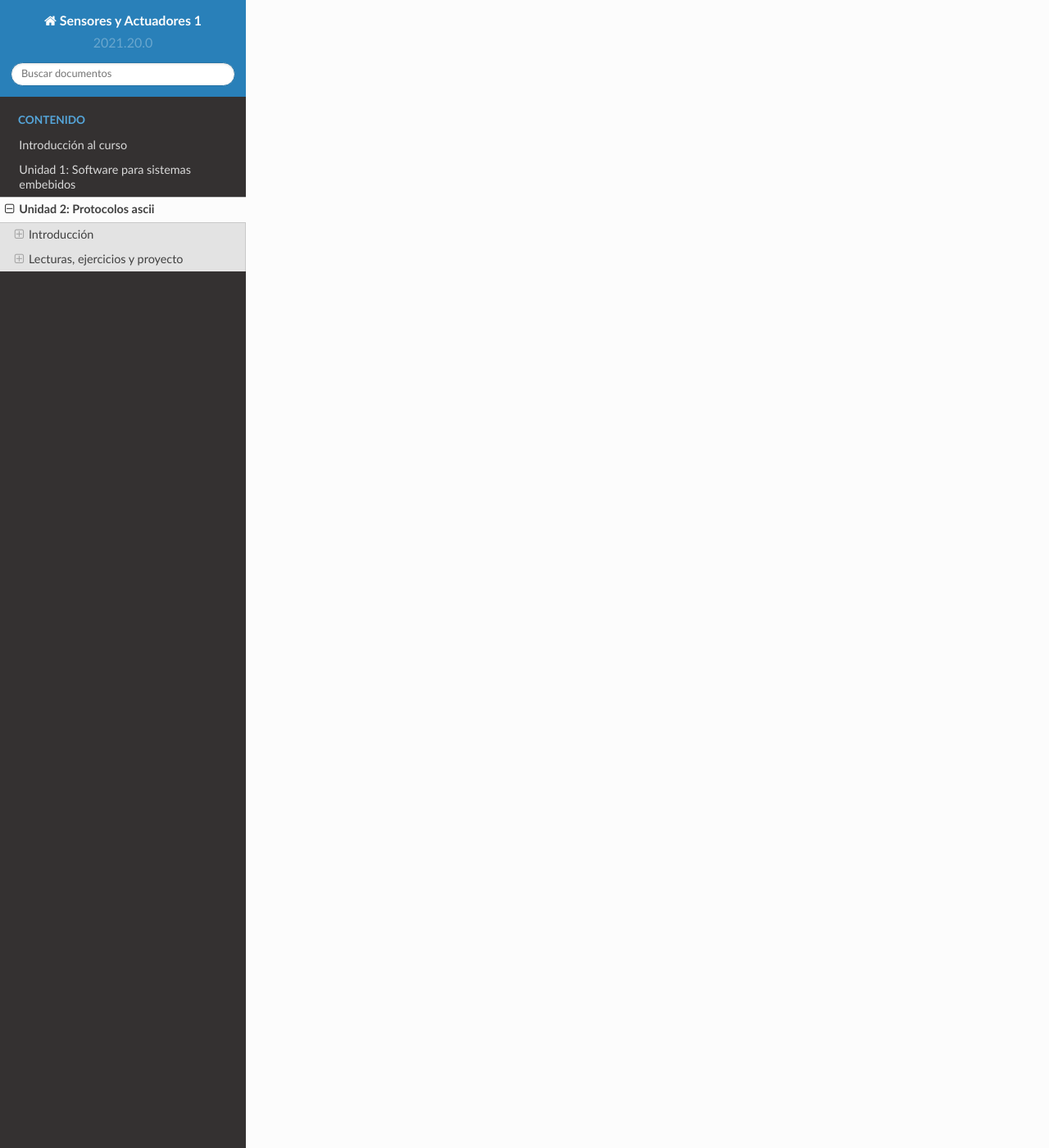
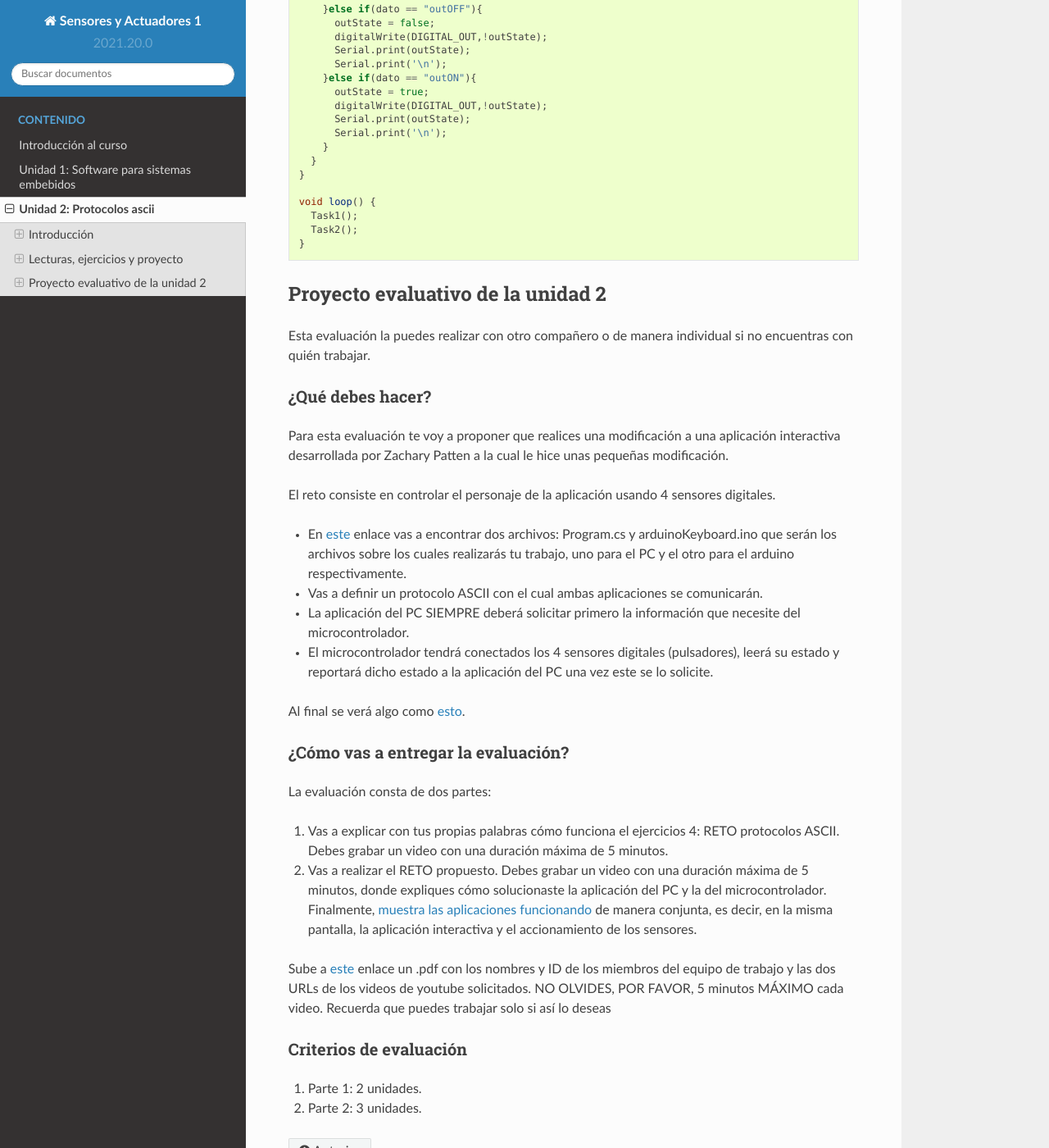
Before and after one commit to juanferfranco/sensores1, a Sphinx documentation site: the page built from docs/_unidad2/unidad2.rst, in a window 1280 px wide and 1400 px high, scrolled down 9443 px. Shown: the whole window at 82% size. Built offline with Sphinx 7.4.7 and the Read the Docs theme 2.0.0, drawn with Linux system fonts in a browser that asks for light colours; some of the changed text lies outside the part shown.

Commit message:
add unit2 evaluation

```diff
--- a/docs/_unidad2/unidad2.rst
+++ b/docs/_unidad2/unidad2.rst
@@ -301,6 +301,7 @@ comunicaciones seriales.
 
   El siguiente código muestra una posible solución al reto
 
+
 .. code-block:: csharp
 
     using System;
@@ -384,10 +385,194 @@ Protocolo de comunicación:
 * No olvides que DEBES terminar TODOS los mensajes con el carácter NEWLINE (``\n``) para que
   ambas partes sepan que el mensaje está completo.
 
+.. warning:: ALERTA DE SPOILER
+
+  Te dejo aquí una posible solución al problema.
+
+El código del PC:
+
+.. code-block:: csharp
+
+    using System;
+    using System.IO.Ports;
+    using System.Threading;
+
+    namespace un2_reto_ej4_2021_20
+    {
+        class Program
+        {
+            static void Main(string[] args)
+            {
+                int counter = 0;
+
+                Thread t = new Thread(serialCom);
+                t.Start();
+
+                while (true)
+                {
+                    Console.WriteLine(counter);
+                    counter = (counter + 1);
+                    Thread.Sleep(100);
+                }
+            }
+
+            static void serialCom()
+            {
+                SerialPort _serialPort = new SerialPort(); ;
+                _serialPort.PortName = "/dev/ttyUSB0";
+                _serialPort.BaudRate = 115200;
+                _serialPort.DtrEnable = true;
+                _serialPort.Open();
+
+                while (true)
+                {
+                    if (Console.KeyAvailable == true)
+                    {
+                        ConsoleKeyInfo key;
+                        key = Console.ReadKey(true);
+
+                        if (key.Key == ConsoleKey.R)
+                        {
+                            _serialPort.WriteLine("read");
+                            string message = _serialPort.ReadLine();
+                            Console.WriteLine(message);
+
+                        }else if (key.Key == ConsoleKey.I)
+                        {
+                            _serialPort.WriteLine("outON");
+                            string message = _serialPort.ReadLine();
+                            Console.WriteLine(message);
+
+                        }else if (key.Key == ConsoleKey.O)
+                        {
+                            _serialPort.WriteLine("outOFF");
+                            string message = _serialPort.ReadLine();
+                            Console.WriteLine(message);
+                        }
+                    }
+                }
+            }
+        }
+    }
+
+
+El código del microcontrolar:
+
+.. code-block:: cpp
+
+  #define DIGITAL_IN 19
+  #define ANALOG_IN 34
+  #define DIGITAL_OUT 5
+  #define LED 18
+
+  void setup() {
+
+    Serial.begin(115200);
+    pinMode(DIGITAL_IN, INPUT_PULLUP);
+    digitalWrite(DIGITAL_OUT, true);
+    pinMode(DIGITAL_OUT, OUTPUT);
+
+    pinMode(LED, OUTPUT);
+    analogReadResolution(10);
+  }
+
+
+  void Task1() {
+    static uint32_t previousMillis = 0;
+    const uint32_t interval = 500;
+    static bool ledState = false;
+
+    uint32_t currentMillis = millis();
+
+    if ( (currentMillis - previousMillis) >= interval) {
+      previousMillis = currentMillis;
+
+      if (ledState == false) {
+        ledState = true;
+      } else {
+        ledState = false;
+      }
+      digitalWrite(LED, ledState);
+    }
+  }
+
+  void Task2() {
+    static bool outState = false;
+
+
+    if (Serial.available() > 0) {
+      String dato = Serial.readStringUntil('\n');
+      if(dato == "read"){
+        Serial.print(digitalRead(DIGITAL_IN)); // se envía un 0 o un 1
+        Serial.print(',');
+        Serial.print(analogRead(ANALOG_IN));
+        Serial.print(',');
+        Serial.print(outState);
+        Serial.print('\n');
+
+      }else if(dato == "outOFF"){
+        outState = false;
+        digitalWrite(DIGITAL_OUT,!outState);
+        Serial.print(outState);
+        Serial.print('\n');
+      }else if(dato == "outON"){
+        outState = true;
+        digitalWrite(DIGITAL_OUT,!outState);
+        Serial.print(outState);
+        Serial.print('\n');
+      }
+    }
+  }
+
+  void loop() {
+    Task1();
+    Task2();
+  }
+
 Proyecto evaluativo de la unidad 2
-^^^^^^^^^^^^^^^^^^^^^^^^^^^^^^^^^^^
+-------------------------------------
 
-.. warning:: REGRESA AQUÍ EN LA SEMANA DE EVALUACIÓN
+Esta evaluación la puedes realizar con otro compañero o de manera individual si no
+encuentras con quién trabajar.
 
-    No olvides presionar F5 para cargar de nuevo la página con la evaluación
-    en la semana correspondiente.
+¿Qué debes hacer?
+^^^^^^^^^^^^^^^^^^
+
+Para esta evaluación te voy a proponer que realices una modificación a una aplicación
+interactiva desarrollada por Zachary Patten a la cual le hice unas pequeñas modificación.
+
+El reto consiste en controlar el personaje de la aplicación usando 4 sensores digitales.
+
+* En `este <https://github.com/juanferfranco/dotnet-console-games/tree/main/Projects/Snake>`__
+  enlace vas a encontrar dos archivos: Program.cs y arduinoKeyboard.ino que serán los archivos
+  sobre los cuales realizarás tu trabajo, uno para el PC y el otro para el arduino respectivamente.
+* Vas a definir un protocolo ASCII con el cual ambas aplicaciones se comunicarán.
+* La aplicación del PC SIEMPRE deberá solicitar primero la información que necesite del microcontrolador.
+* El microcontrolador tendrá conectados los 4 sensores digitales (pulsadores), leerá su estado
+  y reportará dicho estado a la aplicación del PC una vez este se lo solicite.
+
+Al final se verá algo como `esto <https://youtu.be/hR9nPCNaFIk>`__.
+
+¿Cómo vas a entregar la evaluación?
+^^^^^^^^^^^^^^^^^^^^^^^^^^^^^^^^^^^^
+
+La evaluación consta de dos partes:
+
+#. Vas a explicar con tus propias palabras cómo funciona el ejercicios 4: RETO protocolos ASCII.
+   Debes grabar un video con una duración máxima de 5 minutos.
+#. Vas a realizar el RETO propuesto. Debes grabar un video con una duración máxima de 5 minutos, donde
+   expliques cómo solucionaste la aplicación del PC y la del microcontrolador. Finalmente,
+   `muestra las aplicaciones funcionando <https://youtu.be/hR9nPCNaFIk>`__
+   de manera conjunta, es decir, en la misma pantalla, la aplicación interactiva y el accionamiento
+   de los sensores.
+
+Sube a `este <https://www.dropbox.com/request/MpzVuXWbHnH0ecJPWO11>`__ enlace un .pdf con
+los nombres y ID de los miembros del equipo de trabajo y las dos URLs de los videos de youtube
+solicitados. NO OLVIDES, POR FAVOR, 5 minutos MÁXIMO cada video. Recuerda que puedes trabajar
+solo si así lo deseas
+
+Criterios de evaluación
+^^^^^^^^^^^^^^^^^^^^^^^^^^^^^^^^^^^^
+
+#. Parte 1: 2 unidades.
+#. Parte 2: 3 unidades.
```
